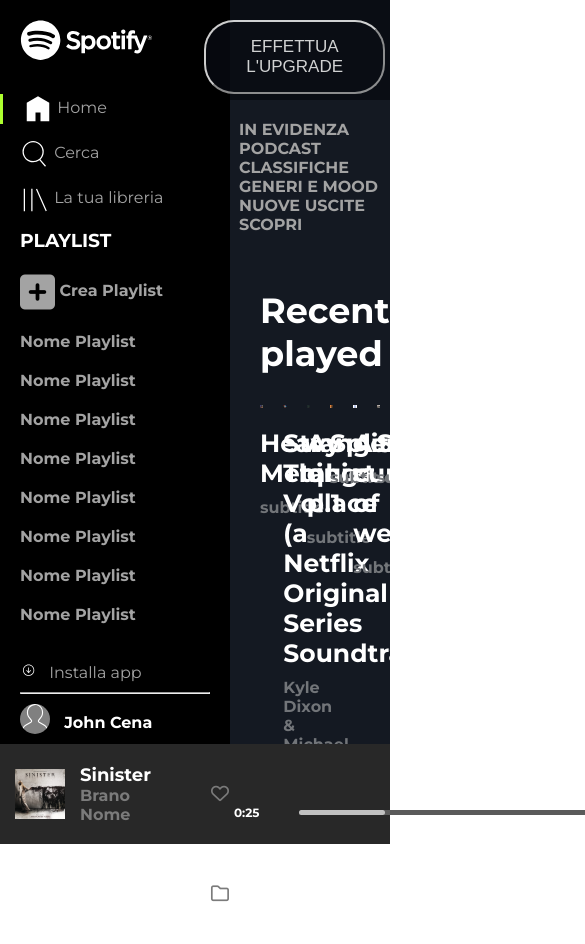
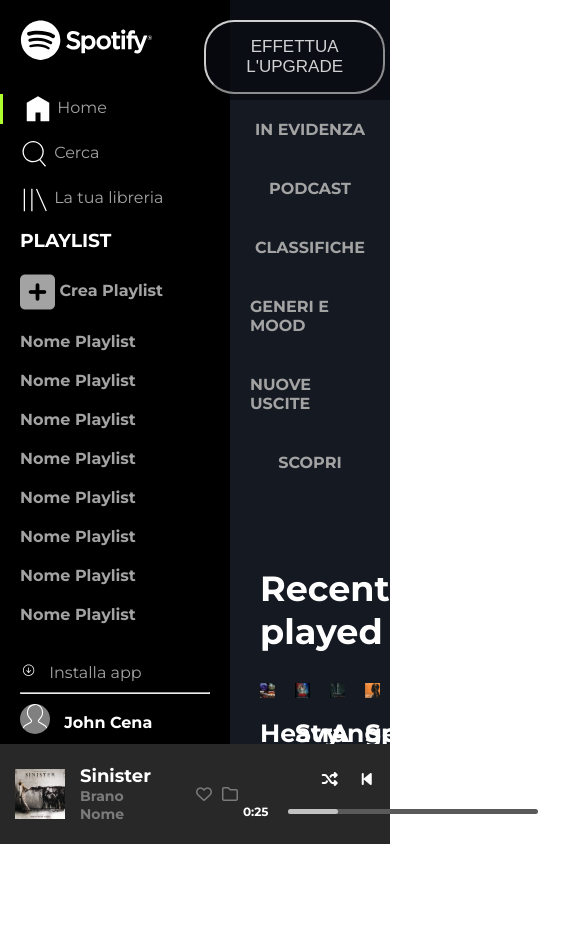
Before and after one commit to Gaki13/html-css-spotifyweb, a plain HTML site: page index.html in a window 390 px wide. Shown: the top 944 px of the page, 585 px wide, since content can reach past the window. After the commit the page ends 844 px from the top, so only its background shows below. Drawn offline with Linux system fonts and the light colour scheme.

Commit message:
aggiunta media query a 1100px

```diff
--- a/css/style.css
+++ b/css/style.css
@@ -147,12 +147,18 @@ body{
 }
 
 .main-nav-menu{
-    display: inline;
+    display: flex;
     color: #a3a3a3;
     font-weight: bold;
     height: fit-content;
     padding-top: 120px;
     margin: 0 auto;
+}
+
+.main-nav-menu ul{
+    display: flex;
+    flex-wrap: wrap;
+    justify-content: center;
 }
 
 .main-nav-menu ul li{
@@ -413,4 +419,40 @@ footer{
 
 /*-------------
    RESPONSIVE
---------------*
+--------------*/
+@media screen and ( max-width: 1100px ) {
+    .album{
+        width: calc( 100% / 4 - 20px );
+    }
+
+    .main-nav-menu ul li{
+        margin: 0 20px 40px;
+    }
+
+    .song-name{
+        font-size: 14px;
+    }
+
+    .icons{
+        display: flex;
+        align-items: center;
+        font-size: 16px;
+        margin-left: 40px;
+    }
+    .bar.song-b{
+        width: 250px;
+        margin: 0 20px;
+    }
+
+    .buttons-top{
+        font-size: 16px;
+    }
+
+    .buttons-top i{
+        margin: 0 10px;
+    }
+
+    .volume{
+        display: flex;
+    }
+}
```
